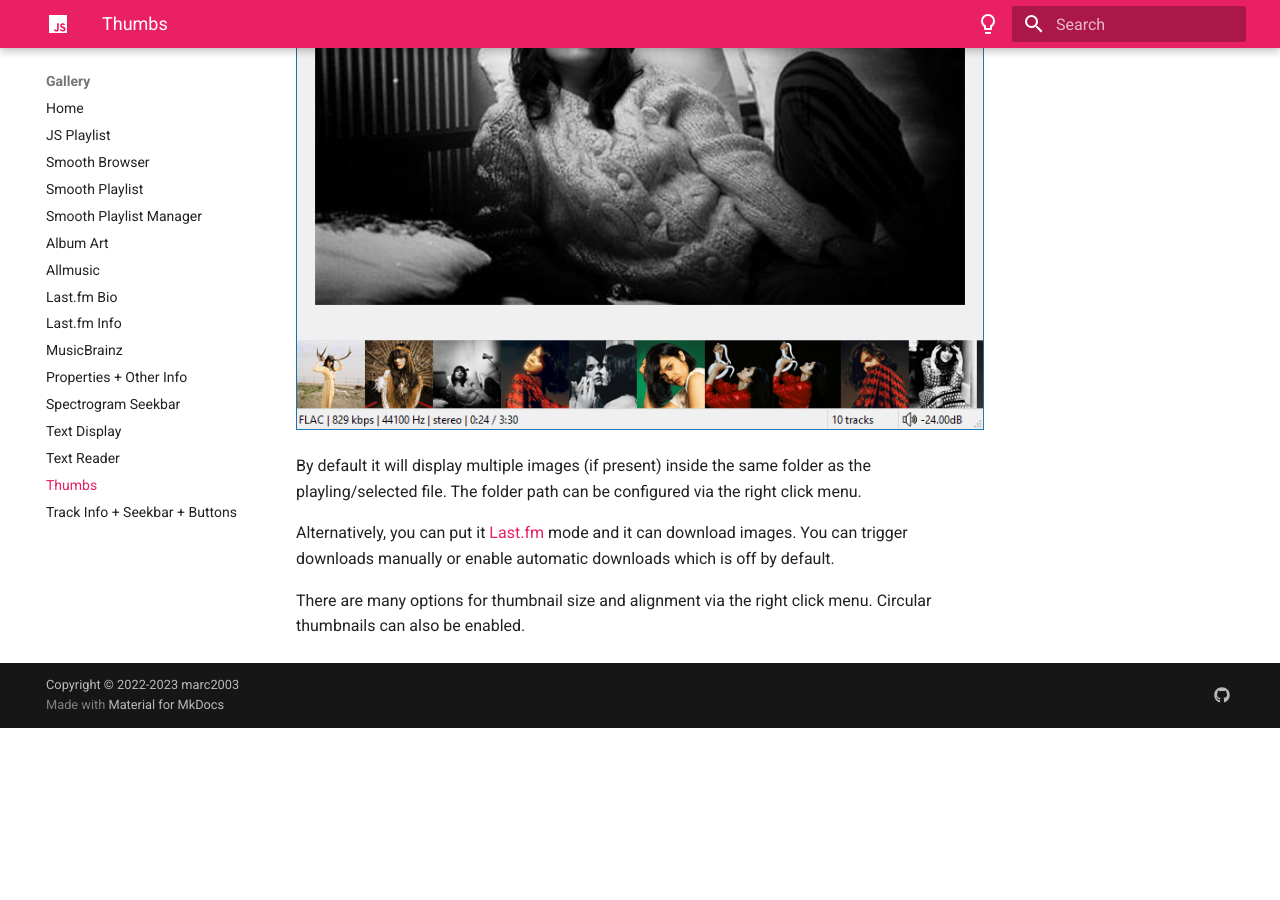
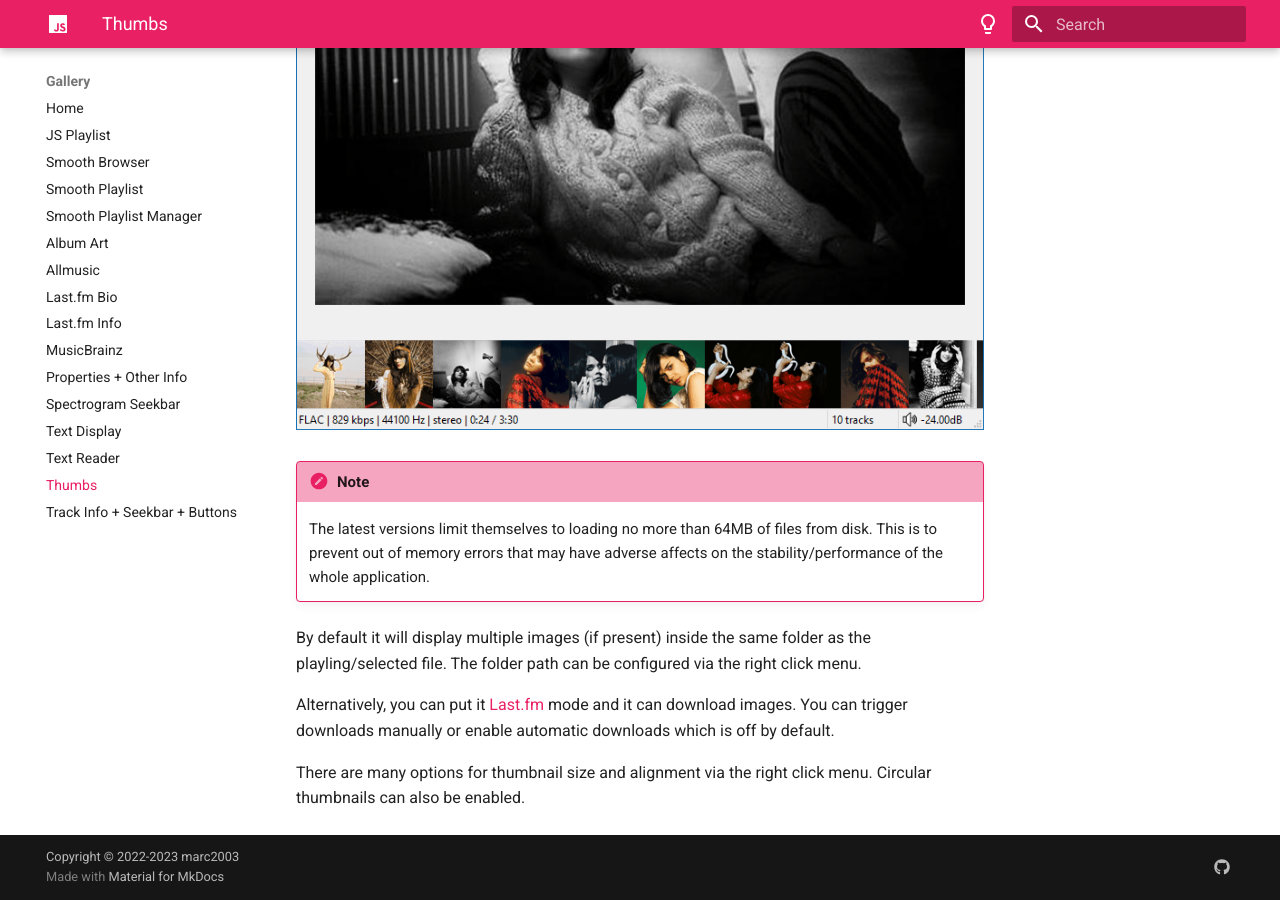
Before and after one commit to jscript-panel/jscript-panel.github.io, an MkDocs documentation site: the page built from docs/gallery/thumbs.md, in a window 1280 px wide and 900 px high, scrolled down 553 px. Built offline with MkDocs 1.6.1 and Material for MkDocs 9.7.7, drawn with Linux system fonts in a browser that asks for light colours; before the commit the page ends 1281 px from its top, so only the background shows below that.

Commit message:
Update thumbs.md [ci skip]

```diff
--- a/docs/gallery/thumbs.md
+++ b/docs/gallery/thumbs.md
@@ -1,4 +1,10 @@
 ![thumbs](../images/thumbs.png)
+
+!!! note
+	The latest versions limit themselves to loading no more than 64MB
+	of files from disk. This is to prevent out of memory errors
+	that may have adverse affects on the stability/performance of the whole
+	application.
 
 By default it will display multiple images (if present) inside the same folder as the
 playling/selected file. The folder path can be configured via the right click menu.
```
